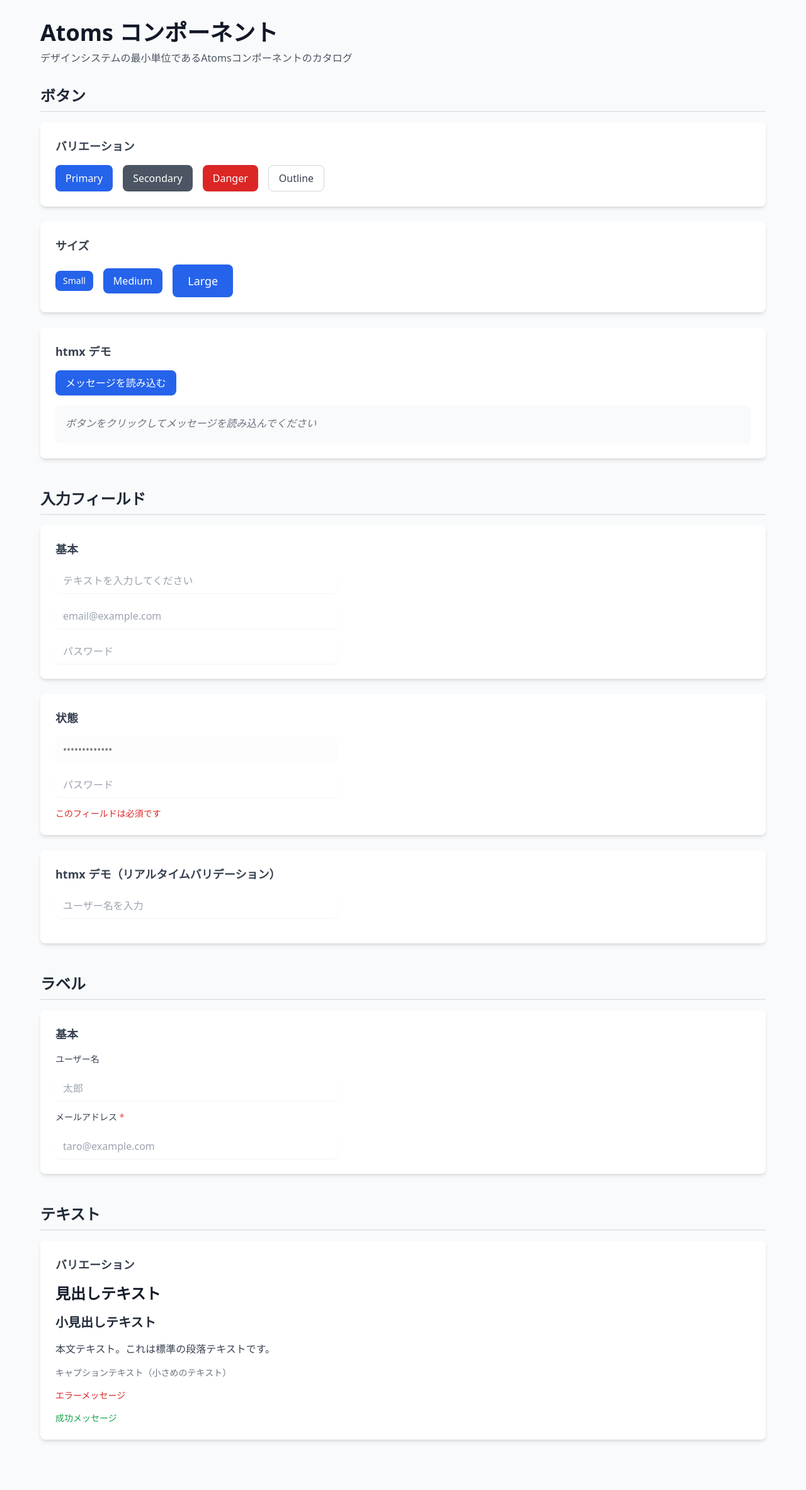
After one commit to f4ah6o/htmx-design-system-poc, a Flask app: page /atoms in a window 1280 px wide. The commit adds this page. Shown: the whole page at 63% size. Run offline with Flask 3, Linux system fonts and the light colour scheme; some libraries are stand-ins or nearby versions.

Commit message:
feat: Atomsコンポーネントの実装
* ボタンコンポーネント（button.html）
  - バリエーション: primary, secondary, danger, outline
  - サイズ: sm, md, lg
  - htmx属性のサポート (hx-get, hx-post, hx-target, hx-swap)
* 入力フィールドコンポーネント（input.html）
  - 各種input type対応
  - エラー状態の表示
  - htmx属性のサポート (リアルタイムバリデーション用)
* ラベルコンポーネント（label.html）
  - 必須マーク表示機能
* テキストコンポーネント（text.html）
  - バリエーション: heading, subheading, body, caption, error, success
* Atomsカタログページ（atoms.html）
  - 全コンポーネントのデモ表示
  - htmxデモ機能（ボタン、リアルタイムバリデーション）
* app.pyの更新
  - /atomsルートの追加
  - htmxデモ用APIエンドポイントの追加
  - テンプレートパスの設定
* index.htmlの更新
  - Atomsカタログへのナビゲーションリンクを追加

Closes #3

```diff
--- a/app.py
+++ b/app.py
@@ -1,6 +1,9 @@
-from flask import Flask, render_template
+from flask import Flask, render_template, request
 
 app = Flask(__name__)
+
+# テンプレートフォルダにcomponentsディレクトリを追加
+app.jinja_loader.searchpath.append('components')
 
 
 @app.route('/')
@@ -9,5 +12,40 @@ def index():
     return render_template('index.html')
 
 
+@app.route('/atoms')
+def atoms():
+    """Atomsコンポーネントカタログ"""
+    return render_template('atoms.html')
+
+
+# htmx デモ用APIエンドポイント
+@app.route('/api/demo/message')
+def demo_message():
+    """デモメッセージを返す"""
+    return '<p class="text-green-600 font-semibold">✓ htmxが正常に動作しています！サーバーからメッセージを取得しました。</p>'
+
+
+@app.route('/api/validate/username', methods=['POST'])
+def validate_username():
+    """ユーザー名のバリデーション"""
+    username = request.form.get('username', '')
+
+    if not username:
+        return ''
+
+    if len(username) < 3:
+        return '<p class="text-red-600">✗ ユーザー名は3文字以上である必要があります</p>'
+
+    if len(username) > 20:
+        return '<p class="text-red-600">✗ ユーザー名は20文字以下である必要があります</p>'
+
+    # 簡易的なチェック: 予約語
+    reserved = ['admin', 'root', 'system']
+    if username.lower() in reserved:
+        return '<p class="text-red-600">✗ このユーザー名は使用できません</p>'
+
+    return '<p class="text-green-600">✓ このユーザー名は使用可能です</p>'
+
+
 if __name__ == '__main__':
     app.run(debug=True, host='0.0.0.0', port=5000)
--- /dev/null
+++ b/components/atoms/button.html
@@ -0,0 +1,58 @@
+{#
+  ボタンコンポーネント
+
+  パラメータ:
+  - text: ボタンのテキスト (必須)
+  - variant: ボタンのバリエーション (デフォルト: "primary")
+    - "primary": プライマリボタン
+    - "secondary": セカンダリボタン
+    - "danger": 危険なアクション用ボタン
+    - "outline": アウトラインボタン
+  - size: ボタンのサイズ (デフォルト: "md")
+    - "sm": 小
+    - "md": 中
+    - "lg": 大
+  - hx_get: htmx GET リクエスト先
+  - hx_post: htmx POST リクエスト先
+  - hx_target: htmx ターゲット要素
+  - hx_swap: htmx スワップ方法
+  - type: ボタンタイプ (デフォルト: "button")
+  - disabled: 無効化フラグ
+  - class: 追加のCSSクラス
+#}
+
+{% set variant = variant|default('primary') %}
+{% set size = size|default('md') %}
+{% set type = type|default('button') %}
+
+{# バリエーション別スタイル #}
+{% if variant == 'primary' %}
+  {% set variant_class = 'bg-blue-600 text-white hover:bg-blue-700 focus:ring-blue-500' %}
+{% elif variant == 'secondary' %}
+  {% set variant_class = 'bg-gray-600 text-white hover:bg-gray-700 focus:ring-gray-500' %}
+{% elif variant == 'danger' %}
+  {% set variant_class = 'bg-red-600 text-white hover:bg-red-700 focus:ring-red-500' %}
+{% elif variant == 'outline' %}
+  {% set variant_class = 'bg-white text-gray-700 border border-gray-300 hover:bg-gray-50 focus:ring-blue-500' %}
+{% endif %}
+
+{# サイズ別スタイル #}
+{% if size == 'sm' %}
+  {% set size_class = 'px-3 py-1.5 text-sm' %}
+{% elif size == 'md' %}
+  {% set size_class = 'px-4 py-2 text-base' %}
+{% elif size == 'lg' %}
+  {% set size_class = 'px-6 py-3 text-lg' %}
+{% endif %}
+
+<button
+  type="{{ type }}"
+  class="font-medium rounded-lg transition-colors focus:outline-none focus:ring-2 focus:ring-offset-2 disabled:opacity-50 disabled:cursor-not-allowed {{ variant_class }} {{ size_class }} {{ class|default('') }}"
+  {% if hx_get %}hx-get="{{ hx_get }}"{% endif %}
+  {% if hx_post %}hx-post="{{ hx_post }}"{% endif %}
+  {% if hx_target %}hx-target="{{ hx_target }}"{% endif %}
+  {% if hx_swap %}hx-swap="{{ hx_swap }}"{% endif %}
+  {% if disabled %}disabled{% endif %}
+>
+  {{ text }}
+</button>
--- /dev/null
+++ b/components/atoms/input.html
@@ -0,0 +1,46 @@
+{#
+  入力フィールドコンポーネント
+
+  パラメータ:
+  - name: input要素のname属性 (必須)
+  - id: input要素のid属性 (デフォルト: name)
+  - type: input要素のtype (デフォルト: "text")
+  - placeholder: プレースホルダーテキスト
+  - value: 初期値
+  - required: 必須フラグ
+  - disabled: 無効化フラグ
+  - error: エラーメッセージ
+  - hx_get: htmx GET リクエスト先
+  - hx_post: htmx POST リクエスト先
+  - hx_target: htmx ターゲット要素
+  - hx_trigger: htmx トリガーイベント
+  - class: 追加のCSSクラス
+#}
+
+{% set id = id|default(name) %}
+{% set type = type|default('text') %}
+
+{# エラー状態のスタイル #}
+{% if error %}
+  {% set error_class = 'border-red-500 focus:ring-red-500 focus:border-red-500' %}
+{% else %}
+  {% set error_class = 'border-gray-300 focus:ring-blue-500 focus:border-blue-500' %}
+{% endif %}
+
+<input
+  type="{{ type }}"
+  id="{{ id }}"
+  name="{{ name }}"
+  {% if placeholder %}placeholder="{{ placeholder }}"{% endif %}
+  {% if value %}value="{{ value }}"{% endif %}
+  {% if required %}required{% endif %}
+  {% if disabled %}disabled{% endif %}
+  {% if hx_get %}hx-get="{{ hx_get }}"{% endif %}
+  {% if hx_post %}hx-post="{{ hx_post }}"{% endif %}
+  {% if hx_target %}hx-target="{{ hx_target }}"{% endif %}
+  {% if hx_trigger %}hx-trigger="{{ hx_trigger }}"{% endif %}
+  class="block w-full px-3 py-2 rounded-lg shadow-sm focus:outline-none focus:ring-2 disabled:opacity-50 disabled:cursor-not-allowed {{ error_class }} {{ class|default('') }}"
+>
+{% if error %}
+<p class="mt-1 text-sm text-red-600">{{ error }}</p>
+{% endif %}
--- /dev/null
+++ b/components/atoms/label.html
@@ -0,0 +1,19 @@
+{#
+  ラベルコンポーネント
+
+  パラメータ:
+  - text: ラベルテキスト (必須)
+  - for: 関連するinput要素のid
+  - required: 必須マーク表示フラグ
+  - class: 追加のCSSクラス
+#}
+
+<label
+  {% if for %}for="{{ for }}"{% endif %}
+  class="block text-sm font-medium text-gray-700 mb-1 {{ class|default('') }}"
+>
+  {{ text }}
+  {% if required %}
+    <span class="text-red-500">*</span>
+  {% endif %}
+</label>
--- /dev/null
+++ b/components/atoms/text.html
@@ -0,0 +1,35 @@
+{#
+  テキストコンポーネント
+
+  パラメータ:
+  - content: テキスト内容 (必須)
+  - variant: テキストのバリエーション (デフォルト: "body")
+    - "heading": 見出し
+    - "subheading": 小見出し
+    - "body": 本文
+    - "caption": キャプション
+    - "error": エラーメッセージ
+    - "success": 成功メッセージ
+  - class: 追加のCSSクラス
+#}
+
+{% set variant = variant|default('body') %}
+
+{# バリエーション別スタイル #}
+{% if variant == 'heading' %}
+  {% set variant_class = 'text-2xl font-bold text-gray-900' %}
+{% elif variant == 'subheading' %}
+  {% set variant_class = 'text-xl font-semibold text-gray-800' %}
+{% elif variant == 'body' %}
+  {% set variant_class = 'text-base text-gray-700' %}
+{% elif variant == 'caption' %}
+  {% set variant_class = 'text-sm text-gray-500' %}
+{% elif variant == 'error' %}
+  {% set variant_class = 'text-sm text-red-600' %}
+{% elif variant == 'success' %}
+  {% set variant_class = 'text-sm text-green-600' %}
+{% endif %}
+
+<p class="{{ variant_class }} {{ class|default('') }}">
+  {{ content }}
+</p>
--- /dev/null
+++ b/templates/atoms.html
@@ -0,0 +1,192 @@
+{% extends "base.html" %}
+
+{% block title %}Atoms - htmx Design System PoC{% endblock %}
+
+{% block content %}
+<div class="container mx-auto px-4 py-8">
+    <div class="max-w-6xl mx-auto">
+        <h1 class="text-4xl font-bold text-gray-900 mb-2">Atoms コンポーネント</h1>
+        <p class="text-gray-600 mb-8">デザインシステムの最小単位であるAtomsコンポーネントのカタログ</p>
+
+        <!-- ボタンコンポーネント -->
+        <section class="mb-12">
+            <h2 class="text-2xl font-bold text-gray-800 mb-4 pb-2 border-b-2 border-gray-200">ボタン</h2>
+
+            <div class="bg-white rounded-lg shadow-md p-6 mb-6">
+                <h3 class="text-lg font-semibold text-gray-700 mb-4">バリエーション</h3>
+                <div class="flex flex-wrap gap-4">
+                    {% set text = "Primary" %}
+                    {% set variant = "primary" %}
+                    {% include 'atoms/button.html' with context %}
+
+                    {% set text = "Secondary" %}
+                    {% set variant = "secondary" %}
+                    {% include 'atoms/button.html' with context %}
+
+                    {% set text = "Danger" %}
+                    {% set variant = "danger" %}
+                    {% include 'atoms/button.html' with context %}
+
+                    {% set text = "Outline" %}
+                    {% set variant = "outline" %}
+                    {% include 'atoms/button.html' with context %}
+                </div>
+            </div>
+
+            <div class="bg-white rounded-lg shadow-md p-6 mb-6">
+                <h3 class="text-lg font-semibold text-gray-700 mb-4">サイズ</h3>
+                <div class="flex flex-wrap items-center gap-4">
+                    {% set text = "Small" %}
+                    {% set variant = "primary" %}
+                    {% set size = "sm" %}
+                    {% include 'atoms/button.html' with context %}
+
+                    {% set text = "Medium" %}
+                    {% set size = "md" %}
+                    {% include 'atoms/button.html' with context %}
+
+                    {% set text = "Large" %}
+                    {% set size = "lg" %}
+                    {% include 'atoms/button.html' with context %}
+                </div>
+            </div>
+
+            <div class="bg-white rounded-lg shadow-md p-6 mb-6">
+                <h3 class="text-lg font-semibold text-gray-700 mb-4">htmx デモ</h3>
+                <div class="space-y-4">
+                    <div>
+                        {% set text = "メッセージを読み込む" %}
+                        {% set variant = "primary" %}
+                        {% set size = "md" %}
+                        {% set hx_get = "/api/demo/message" %}
+                        {% set hx_target = "#message-output" %}
+                        {% set hx_swap = "innerHTML" %}
+                        {% include 'atoms/button.html' with context %}
+                    </div>
+                    <div id="message-output" class="p-4 bg-gray-50 rounded-md min-h-[60px]">
+                        <p class="text-gray-500 italic">ボタンをクリックしてメッセージを読み込んでください</p>
+                    </div>
+                </div>
+            </div>
+        </section>
+
+        <!-- 入力フィールドコンポーネント -->
+        <section class="mb-12">
+            <h2 class="text-2xl font-bold text-gray-800 mb-4 pb-2 border-b-2 border-gray-200">入力フィールド</h2>
+
+            <div class="bg-white rounded-lg shadow-md p-6 mb-6">
+                <h3 class="text-lg font-semibold text-gray-700 mb-4">基本</h3>
+                <div class="space-y-4 max-w-md">
+                    {% set name = "text-input" %}
+                    {% set placeholder = "テキストを入力してください" %}
+                    {% include 'atoms/input.html' with context %}
+
+                    {% set name = "email-input" %}
+                    {% set type = "email" %}
+                    {% set placeholder = "email@example.com" %}
+                    {% include 'atoms/input.html' with context %}
+
+                    {% set name = "password-input" %}
+                    {% set type = "password" %}
+                    {% set placeholder = "パスワード" %}
+                    {% include 'atoms/input.html' with context %}
+                </div>
+            </div>
+
+            <div class="bg-white rounded-lg shadow-md p-6 mb-6">
+                <h3 class="text-lg font-semibold text-gray-700 mb-4">状態</h3>
+                <div class="space-y-4 max-w-md">
+                    {% set name = "disabled-input" %}
+                    {% set value = "無効化された入力フィールド" %}
+                    {% set disabled = true %}
+                    {% include 'atoms/input.html' with context %}
+
+                    {% set name = "error-input" %}
+                    {% set error = "このフィールドは必須です" %}
+                    {% set disabled = false %}
+                    {% set value = "" %}
+                    {% include 'atoms/input.html' with context %}
+                </div>
+            </div>
+
+            <div class="bg-white rounded-lg shadow-md p-6 mb-6">
+                <h3 class="text-lg font-semibold text-gray-700 mb-4">htmx デモ（リアルタイムバリデーション）</h3>
+                <div class="space-y-4 max-w-md">
+                    {% set name = "username" %}
+                    {% set placeholder = "ユーザー名を入力" %}
+                    {% set hx_post = "/api/validate/username" %}
+                    {% set hx_trigger = "keyup changed delay:500ms" %}
+                    {% set hx_target = "#validation-result" %}
+                    {% set error = "" %}
+                    {% include 'atoms/input.html' with context %}
+                    <div id="validation-result" class="text-sm"></div>
+                </div>
+            </div>
+        </section>
+
+        <!-- ラベルコンポーネント -->
+        <section class="mb-12">
+            <h2 class="text-2xl font-bold text-gray-800 mb-4 pb-2 border-b-2 border-gray-200">ラベル</h2>
+
+            <div class="bg-white rounded-lg shadow-md p-6 mb-6">
+                <h3 class="text-lg font-semibold text-gray-700 mb-4">基本</h3>
+                <div class="space-y-4 max-w-md">
+                    {% set text = "ユーザー名" %}
+                    {% set for = "username-field" %}
+                    {% include 'atoms/label.html' with context %}
+                    {% set name = "username-field" %}
+                    {% set placeholder = "太郎" %}
+                    {% set error = "" %}
+                    {% set hx_post = "" %}
+                    {% set hx_trigger = "" %}
+                    {% set hx_target = "" %}
+                    {% include 'atoms/input.html' with context %}
+
+                    {% set text = "メールアドレス" %}
+                    {% set for = "email-field" %}
+                    {% set required = true %}
+                    {% include 'atoms/label.html' with context %}
+                    {% set name = "email-field" %}
+                    {% set type = "email" %}
+                    {% set placeholder = "taro@example.com" %}
+                    {% include 'atoms/input.html' with context %}
+                </div>
+            </div>
+        </section>
+
+        <!-- テキストコンポーネント -->
+        <section class="mb-12">
+            <h2 class="text-2xl font-bold text-gray-800 mb-4 pb-2 border-b-2 border-gray-200">テキスト</h2>
+
+            <div class="bg-white rounded-lg shadow-md p-6 mb-6">
+                <h3 class="text-lg font-semibold text-gray-700 mb-4">バリエーション</h3>
+                <div class="space-y-4">
+                    {% set content = "見出しテキスト" %}
+                    {% set variant = "heading" %}
+                    {% include 'atoms/text.html' with context %}
+
+                    {% set content = "小見出しテキスト" %}
+                    {% set variant = "subheading" %}
+                    {% include 'atoms/text.html' with context %}
+
+                    {% set content = "本文テキスト。これは標準の段落テキストです。" %}
+                    {% set variant = "body" %}
+                    {% include 'atoms/text.html' with context %}
+
+                    {% set content = "キャプションテキスト（小さめのテキスト）" %}
+                    {% set variant = "caption" %}
+                    {% include 'atoms/text.html' with context %}
+
+                    {% set content = "エラーメッセージ" %}
+                    {% set variant = "error" %}
+                    {% include 'atoms/text.html' with context %}
+
+                    {% set content = "成功メッセージ" %}
+                    {% set variant = "success" %}
+                    {% include 'atoms/text.html' with context %}
+                </div>
+            </div>
+        </section>
+    </div>
+</div>
+{% endblock %}
```
Also changed, not shown: templates/index.html (+10 -0 lines).
